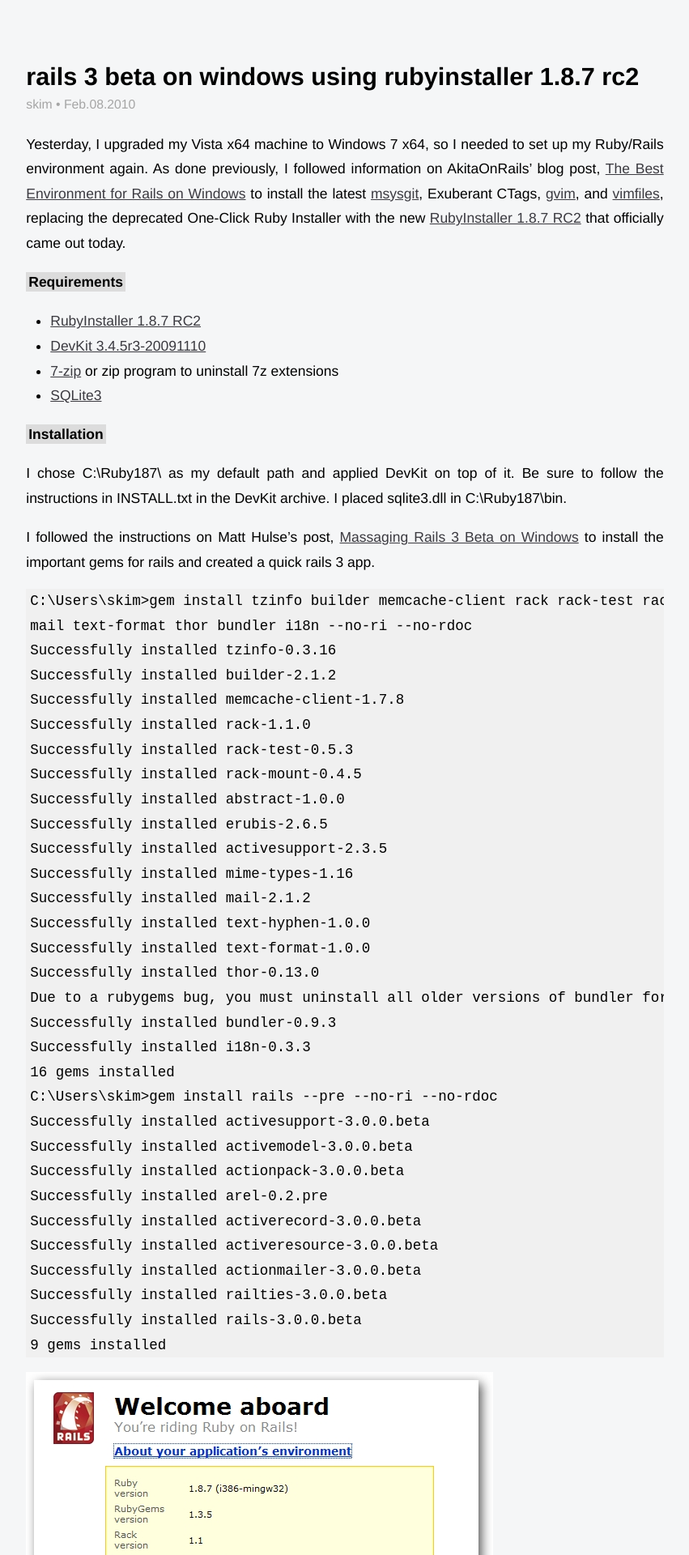
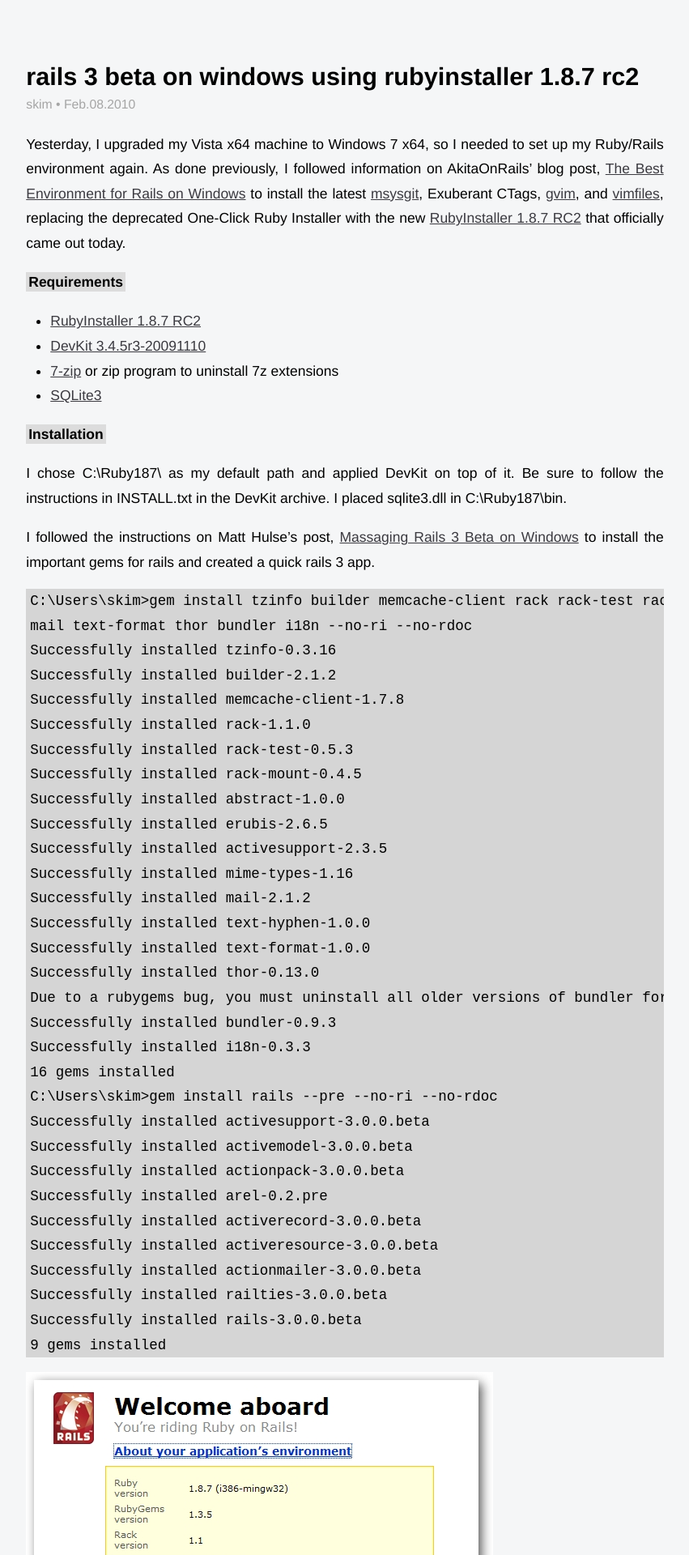
Before and after one commit to sl4m/sl4m.github.com, a Jekyll site: the page built from index.html, in a window 1280 px wide. Shown: the top 1920 px of the page at 81% size, without its empty margins (214-1065 px from the left). Built offline with Jekyll 4.4.1, drawn with Linux system fonts in a browser that asks for light colours; comment, search, counter and statistics services are not loaded.

Commit message:
updated highlight background, font-size

```diff
--- a/css/syntax.css
+++ b/css/syntax.css
@@ -1,4 +1,4 @@
-.highlight  { background-color: #F0F0F0; overflow: auto; padding: 0 5px; font-family: Consolas, Monaco, fixed; }
+.highlight  { background-color: #D5D5D5; overflow: auto; padding: 0 5px; font-family: Consolas, Monaco, fixed; font-size: 12}
 .highlight .c { color: #999999; font-style: italic } /* Comment */
 .highlight .err { color: #a61717; background-color: #e3d2d2 } /* Error */
 .highlight .g { color: #d0d0d0 } /* Generic */
```
